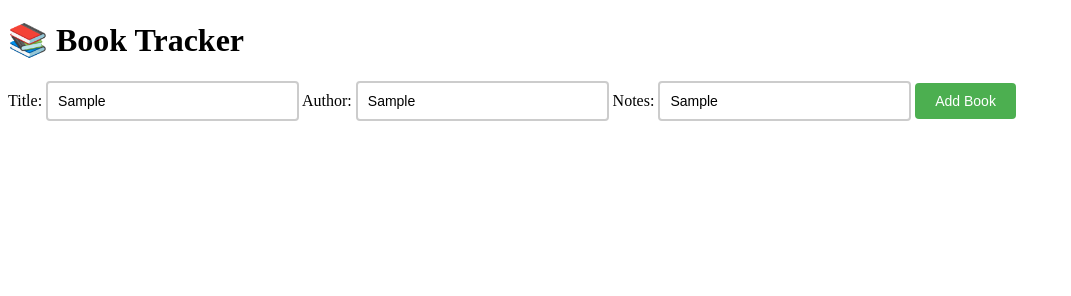
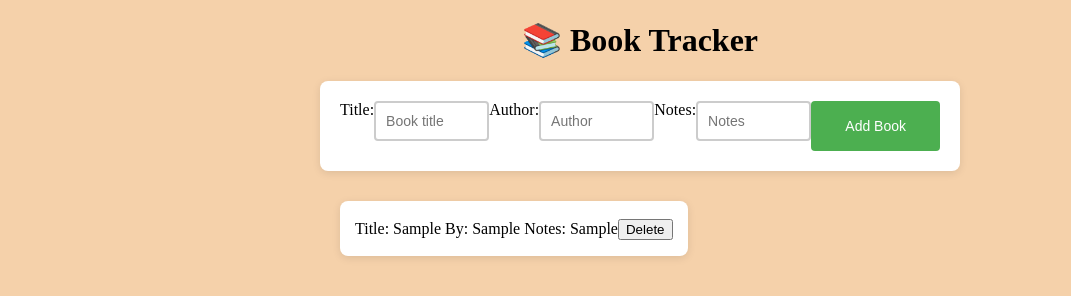
Before and after one commit to shisui06/booktracker, a website: page beta-version/index.html in a window 1280 px wide. Both pictures are taken after typing "Sample", "Sample", "Sample" into the empty fields and a click on the button "Add Book". Shown: the whole page, without its empty margins (0-1071 px from the left). Drawn offline with Linux system fonts and the light colour scheme.

Commit message:
new flexbox added

```diff
--- a/beta-version/script.js
+++ b/beta-version/script.js
@@ -1,62 +1,83 @@
+// Get HTML elements
 const bookForm = document.getElementById("book-form");
 const bookList = document.getElementById("book-list");
 
-
+// Initialize books array
 let books = [];
 
-// Load books from localStorage
+// Load saved books from localStorage
 const savedBooks = localStorage.getItem("books");
 if (savedBooks) {
   books = JSON.parse(savedBooks);
 }
 
+// Display saved books on page load
+if (books.length > 0) {
+  books.forEach(function(book) {
+    const bookDiv = document.createElement("div");
+    bookDiv.classList.add("book");
+    bookDiv.innerHTML = "Title: " + book.title + " By: " + book.author + " Notes: " + book.notes + "<button data-id='" + book.id + "'>Delete</button>";
+    bookList.appendChild(bookDiv);
 
-if (books.length > 0){
-  books.forEach(function(book){
-  const bookDiv = document.createElement("div");
+    const deleteBtn = bookDiv.querySelector("button");
 
-  bookDiv.innerHTML = "Title: " + book.title + " By: " + book.author + " Notes: " + book.notes + "<button>Delete</button>";
+    deleteBtn.addEventListener("click", function() {
 
-  // Add the book to the page
-  bookList.appendChild(bookDiv);
+    const bookId = Number(deleteBtn.dataset.id);
+
+    books = books.filter(function(book){
+      return book.id !== bookId;
+    });
+    console.log("Deleting book with ID:", bookId);
+    bookDiv.remove();
+    localStorage.setItem("books", JSON.stringify(books));
+    });
 
   });
-  }
 
+}
 
-
-
+// Handle form submission
 bookForm.addEventListener("submit", function(e) {
   e.preventDefault();
 
+  // Get input values
   const title = document.getElementById("title").value;
   const author = document.getElementById("author").value;
   const notes = document.getElementById("notes").value;
 
-  // Create book object and add to array
+  // Create book object with unique ID
   const newBook = {
+    id: Date.now(),
     title: title,
     author: author,
     notes: notes
   };
 
+  // Add to array and save to localStorage
   books.push(newBook);
-
   localStorage.setItem("books", JSON.stringify(books));
 
-  // Create a new div element for the book(
+  // Display the new book
+  const bookDiv = document.createElement("div");
+  bookDiv.classList.add("book");
+  bookDiv.innerHTML = "Title: " + title + " By: " + author + " Notes: " + notes + "<button data-id='" + newBook.id + "'>Delete</button>";
+  bookList.appendChild(bookDiv);
 
+  // Set up delete button
+  const deleteBtn = bookDiv.querySelector("button");
+  deleteBtn.addEventListener("click", function() {;
+    const bookId = Number(deleteBtn.dataset.id);
 
+    books = books.filter(function(book){
+      return book.id !== bookId;
 
-
-
-  const deleteBtn = bookDiv.querySelector("button");
-  deleteBtn.addEventListener("click", function() {
+    });
+    localStorage.setItem("books", JSON.stringify(books));
+    console.log("Deleting book with ID:" , bookId);
     bookDiv.remove();
   });
 
-  // Clear the form
+  // Clear form
   bookForm.reset();
-  console.log(books);
-
 });
--- a/beta-version/style.css
+++ b/beta-version/style.css
@@ -1,16 +1,53 @@
+body {
+    background-color: rgb(245, 209, 170);
+}
 
+h1 {
+    text-align: center;
+}
+
+/* Book cards */
+.book {
+    background-color: white;
+    padding: 15px;
+    border-radius: 8px;
+    box-shadow: 0 2px 8px rgba(0,0,0,0.1);
+    line-height: 1.6;
+}
+
+/* Book list container */
+#book-list {
+    display: flex;
+    flex-direction: row;
+    gap: 20px;
+    max-width: 600px;
+    margin: 0 auto;
+}
+
+#book-form {
+    display: flex;
+    flex-direction: row;
+    max-width: 600px;
+    margin: 0 auto 30px auto;
+    padding: 20px;
+    background-color: white;
+    border-radius: 8px;
+    box-shadow: 0 2px 8px rgba(0,0,0,0.1);
+}
+
+/* Form inputs */
 input {
     border: 2px solid #ccc;
     padding: 10px;
     font-size: 14px;
     border-radius: 4px;
-    width: 20%;
+    width: 100%;
     box-sizing: border-box;
+    margin-bottom: 10px;
 }
 
-
-
-#submit {
+/* Submit button */
+button[type="submit"] {
     background-color: #4CAF50;
     color: white;
     padding: 10px 20px;
@@ -18,4 +55,5 @@ input {
     border-radius: 4px;
     cursor: pointer;
     font-size: 14px;
+    width: 100%;
 }
```
